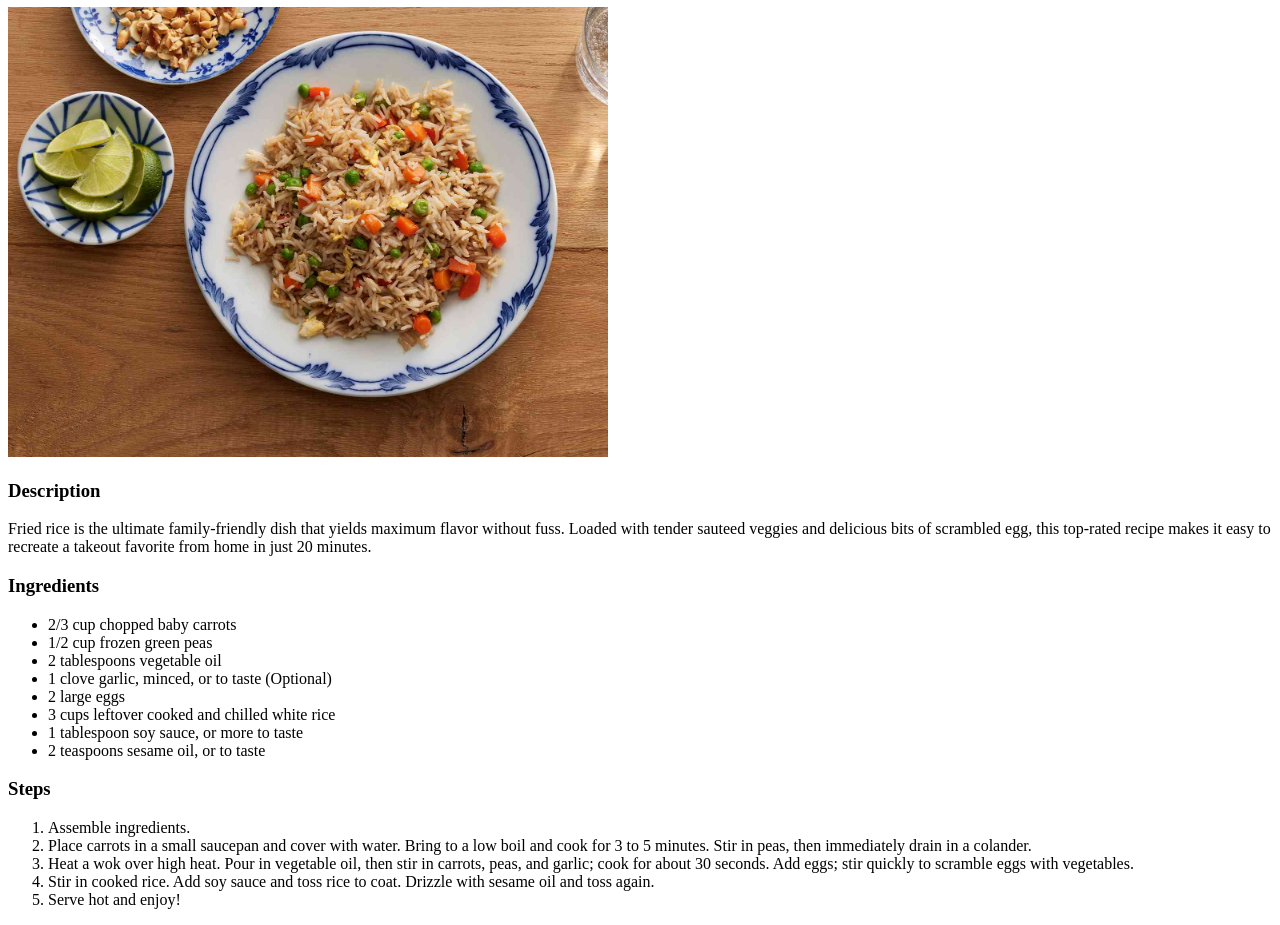
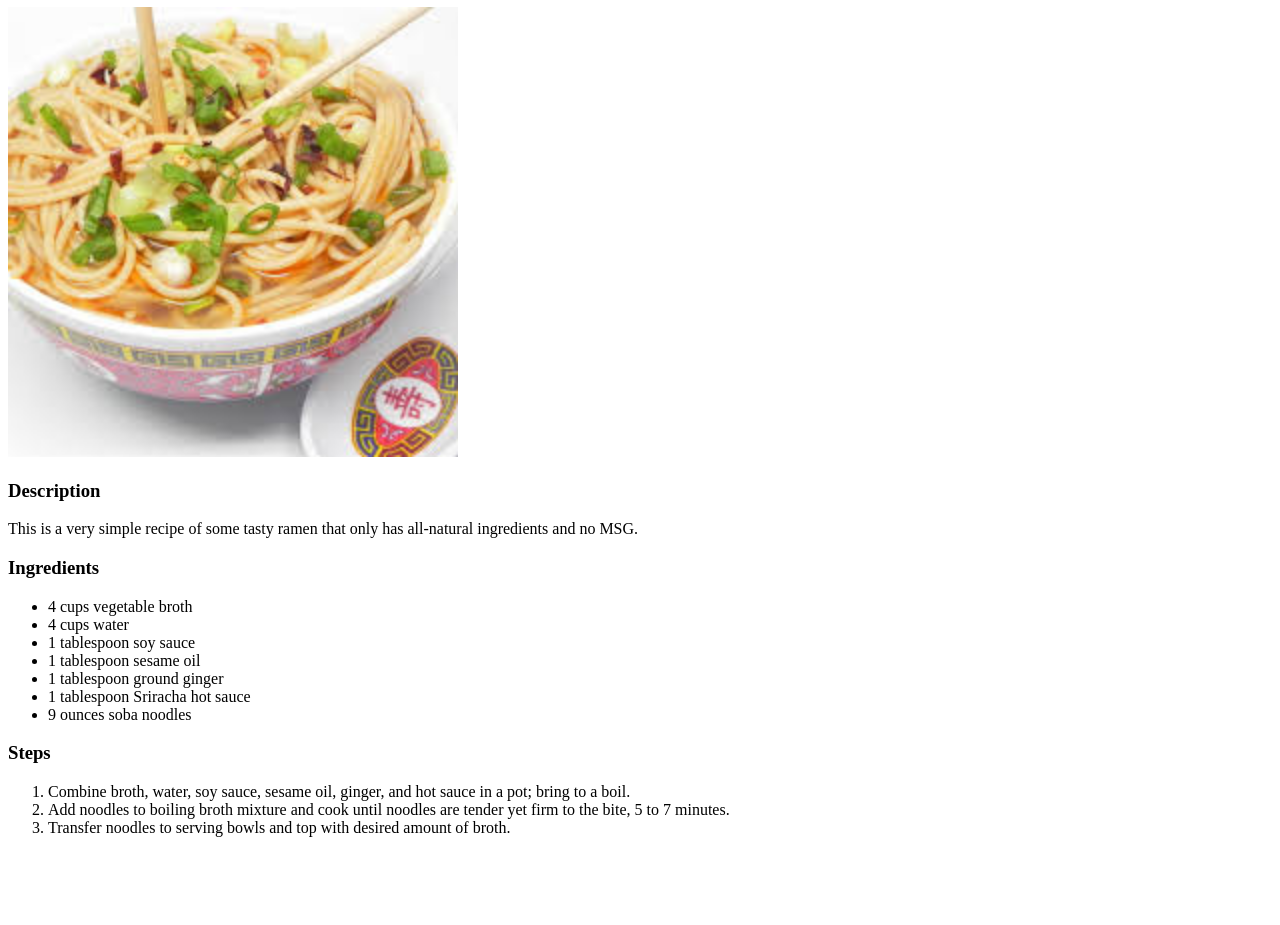
Before and after one commit to GravityDefied4/odin-recipes, a plain HTML site: page recipes/ramen.html in a window 1280 px wide. Shown: the part 73-998 px from the top of the page. After the commit the page ends 926 px from the top, so only its background shows below. Drawn offline with Linux system fonts and the light colour scheme.

Commit message:
Create file for ramen recipe

```diff
--- a/recipes/ramen.html
+++ b/recipes/ramen.html
@@ -8,35 +8,28 @@
 </head>
 
 <body>
-    <h1>Fried Rice</h1>
-        <img src="../images/fried-rice.jpg" alt="A plate of delicious fried rice." height="450" width="600">
+    <h1>All-Natural Ramen</h1>
+        <img src="../images/ramen.jpg" alt="A bowl of delicious ramen." height="450" width="450">
 
     <h3>Description</h3>
-        <p>Fried rice is the ultimate family-friendly dish that yields maximum flavor without fuss.
-        Loaded with tender sauteed veggies and delicious bits of scrambled egg, this top-rated
-        recipe makes it easy to recreate a takeout favorite from home in just 20 minutes.</p>
+        <p>This is a very simple recipe of some tasty ramen that only has all-natural ingredients and no MSG.</p>
 
     <h3>Ingredients</h3>
         <ul>
-            <li>2/3 cup chopped baby carrots</li>
-            <li>1/2 cup frozen green peas</li>
-            <li>2 tablespoons vegetable oil</li>
-            <li>1 clove garlic, minced, or to taste (Optional)</li>
-            <li>2 large eggs</li>
-            <li>3 cups leftover cooked and chilled white rice</li>
-            <li>1 tablespoon soy sauce, or more to taste</li>
-            <li>2 teaspoons sesame oil, or to taste</li>
+            <li>4 cups vegetable broth</li>
+            <li>4 cups water</li>
+            <li>1 tablespoon soy sauce</li>
+            <li>1 tablespoon sesame oil</li>
+            <li>1 tablespoon ground ginger</li>
+            <li>1 tablespoon Sriracha hot sauce</li>
+            <li>9 ounces soba noodles</li>
         </ul>
 
     <h3>Steps</h3>
         <ol>
-            <li>Assemble ingredients.</li>
-            <li>Place carrots in a small saucepan and cover with water. Bring to a low boil and cook for 3 to 5 minutes.
-                Stir in peas, then immediately drain in a colander.</li>
-            <li>Heat a wok over high heat. Pour in vegetable oil, then stir in carrots, peas, and garlic; cook for about
-                30 seconds. Add eggs; stir quickly to scramble eggs with vegetables.</li>
-            <li>Stir in cooked rice. Add soy sauce and toss rice to coat. Drizzle with sesame oil and toss again.</li>
-            <li>Serve hot and enjoy!</li>
+            <li>Combine broth, water, soy sauce, sesame oil, ginger, and hot sauce in a pot; bring to a boil.</li>
+            <li>Add noodles to boiling broth mixture and cook until noodles are tender yet firm to the bite, 5 to 7 minutes.</li>
+            <li>Transfer noodles to serving bowls and top with desired amount of broth.</li>
         </ol>
 
 </body>
```
